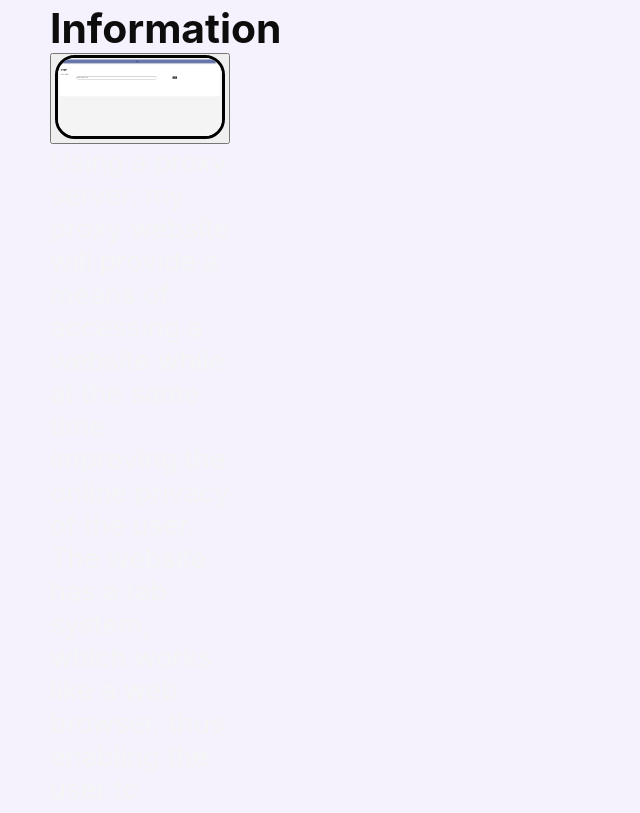
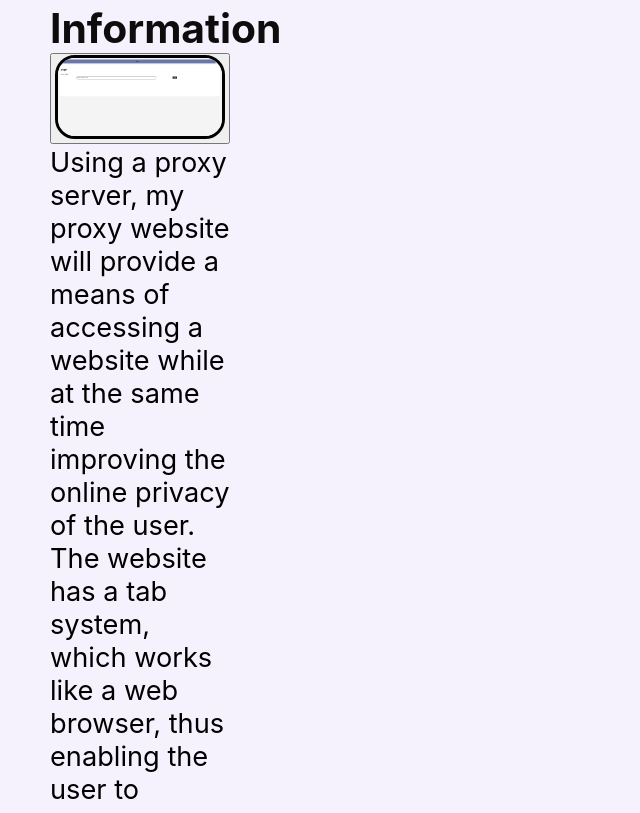
Before and after one commit to Dommnuts/Portfolio_Dominic_Park, a plain HTML site: page index.html in a window 1280 px wide. Shown: the part 2527-3340 px from the top of the page, without its empty margins (0-640 px from the left). Drawn offline with Linux system fonts and the light colour scheme; a web font is replaced by a local one.

Commit message:
Update style.css

```diff
--- a/src/css/style.css
+++ b/src/css/style.css
@@ -306,3 +306,10 @@ form{
 
 
 }
+#ssP{
+    color:var(--ssColor);
+
+
+
+
+}
```
